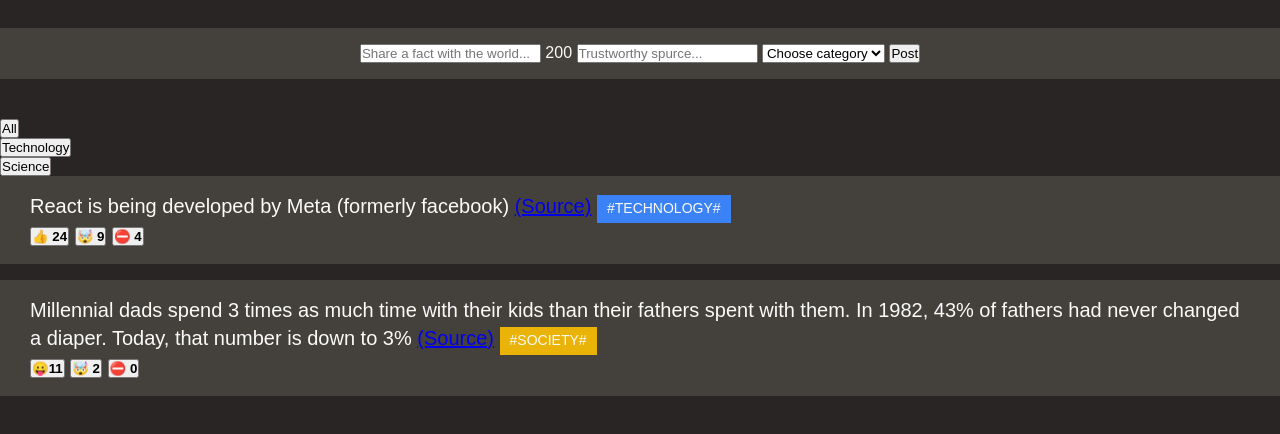
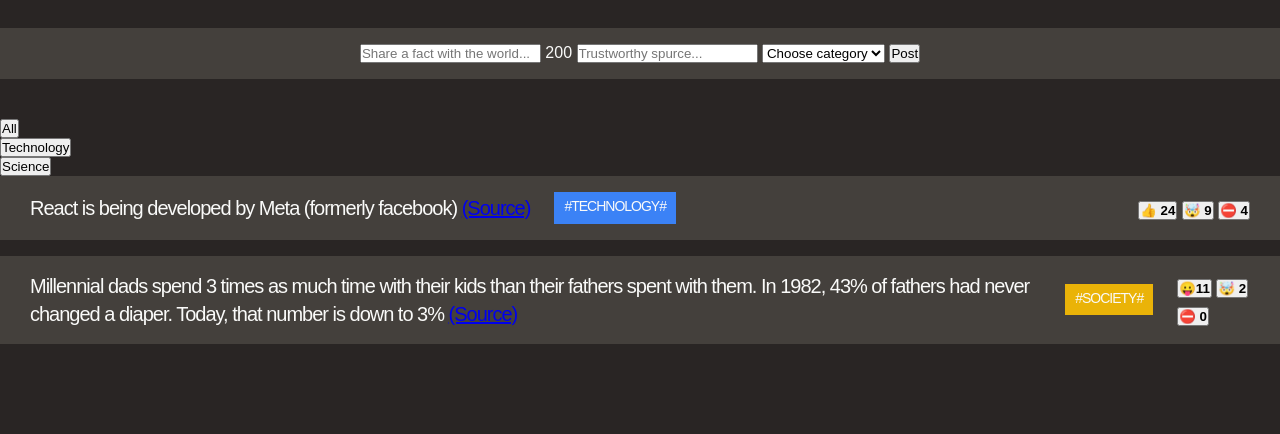
Before and after one commit to script-jsh/today-i-learned, a plain HTML site: page index.html in a window 1280 px wide. Shown: the part 100-534 px from the top of the page. Drawn offline with Linux system fonts and the light colour scheme; a web font is replaced by a local one.

Commit message:
applying flexbox to facts section

```diff
--- a/index.html
+++ b/index.html
@@ -58,11 +58,11 @@
             <p>
               React is being developed by Meta (formerly facebook)
               <a href="https://opensource.fb.com/" target="_blank">(Source)</a>
-              <span class="tag" style="background-color: #3b82f6"
-                >#technology#</span
-              >
             </p>
-            <div>
+            <span class="tag" style="background-color: #3b82f6"
+              >#technology#</span
+            >
+            <div class="vote-buttons">
               <button>👍 <strong>24</strong></button>
               <button>🤯 <strong>9</strong></button>
               <button>⛔️ <strong>4</strong></button>
@@ -78,11 +78,9 @@
                 target="_blank"
                 >(Source)</a
               >
-              <span class="tag" style="background-color: #eab308"
-                >#society#</span
-              >
             </p>
-            <div>
+            <span class="tag" style="background-color: #eab308">#society#</span>
+            <div class="vote-buttons">
               <button>😛<strong>11</strong></button>
               <button>🤯 <strong>2</strong></button>
               <button>⛔️ <strong>0</strong></button>
--- a/style.css
+++ b/style.css
@@ -47,6 +47,11 @@ h1 {
   background-color: #44403c;
   margin-bottom: 16px;
   padding: 16px 30px;
+  letter-spacing: -1px;
+
+  display: flex;
+  align-items: center;
+  gap: 24px;
 }
 
 .tag {
@@ -59,6 +64,10 @@ h1 {
   padding-right: 10px;
 }
 
+.vote-buttons {
+  margin-left: auto;
+}
+
 ul {
   list-style: none;
 }
```
